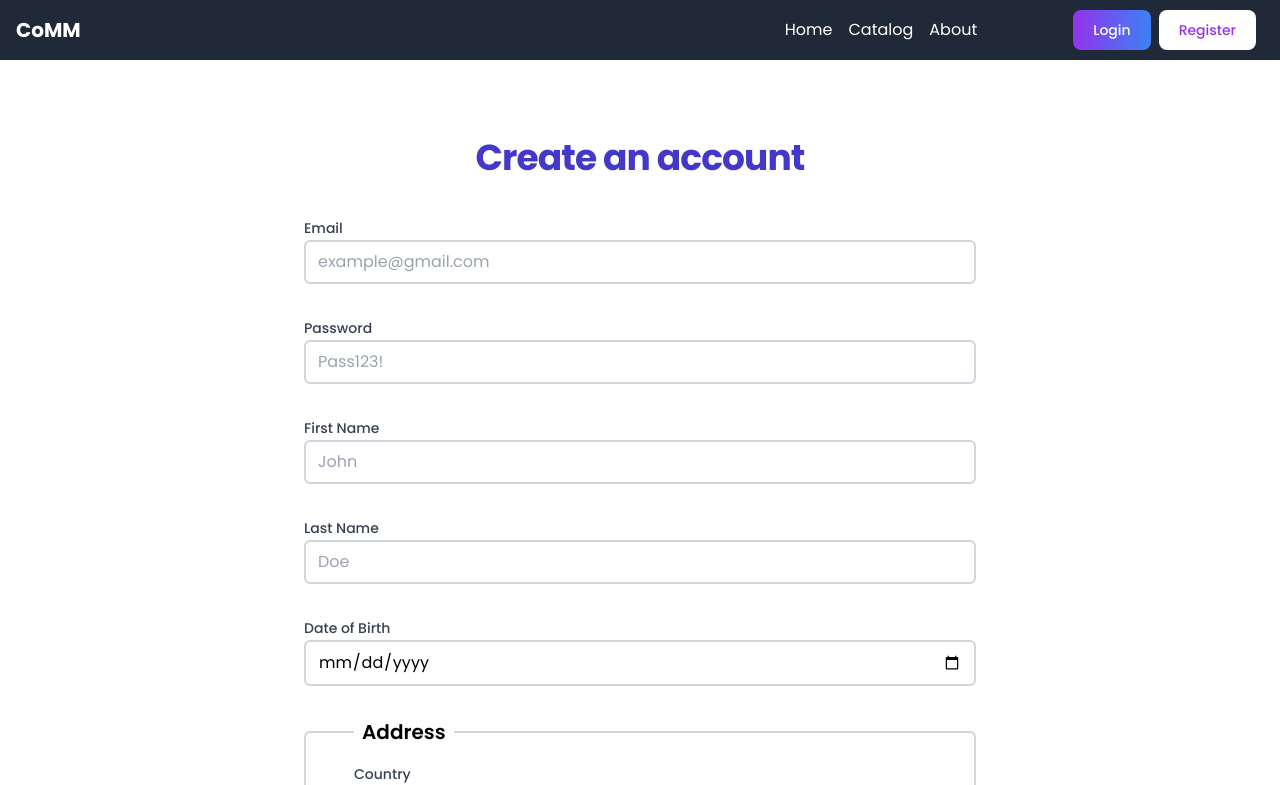
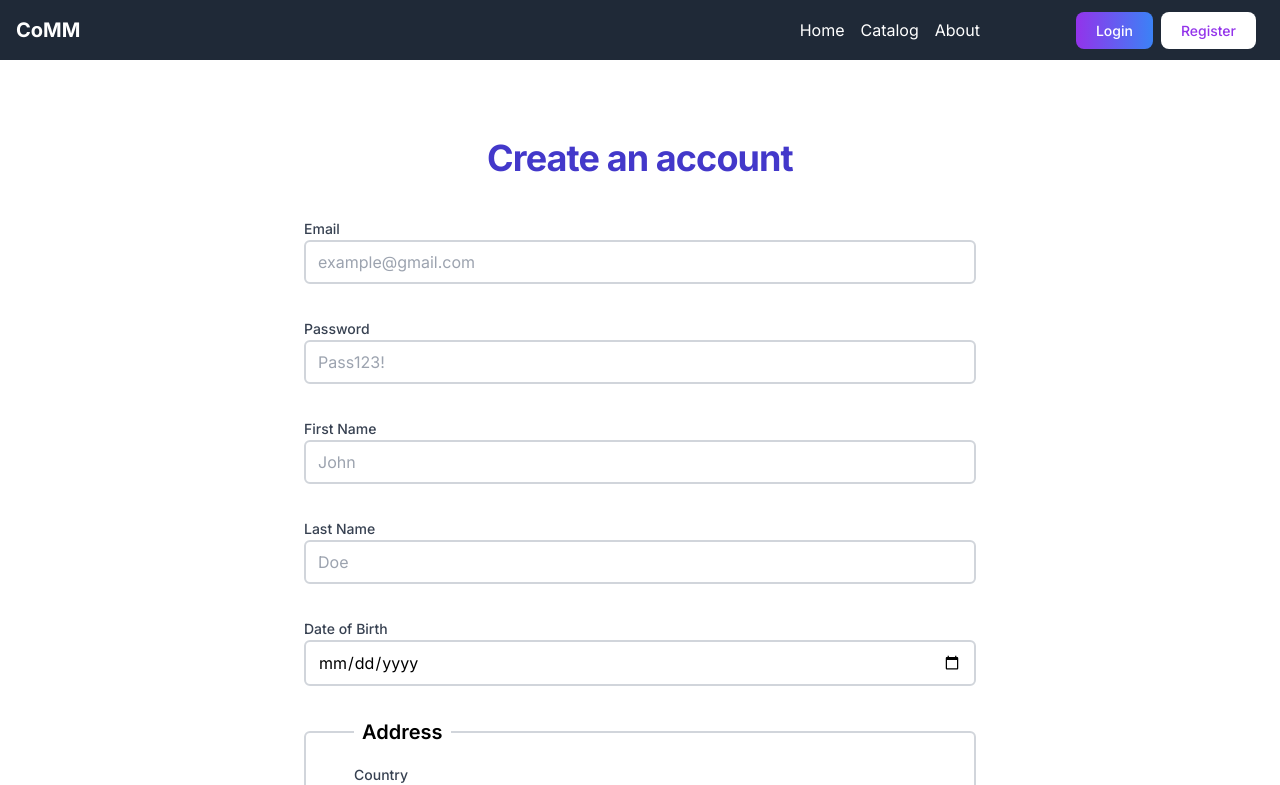
Before and after one commit to annatvali/ecommerce-app, a Next.js app: page /registration in a window 1280 px wide. Shown: the top 785 px of the page. Built offline with nearby package versions, Linux system fonts and the light colour scheme; what @commercetools/sdk-client-v2 would draw is missing.

Commit message:
refactor: remove poppins font from the project

```diff
--- a/app/layout.tsx
+++ b/app/layout.tsx
@@ -1,5 +1,5 @@
 import type { Metadata } from 'next';
-import { Inter, Poppins } from 'next/font/google';
+import { Inter } from 'next/font/google';
 import './globals.css';
 import Header from './ui/Header';
 import Footer from './ui/Footer';
@@ -9,10 +9,7 @@ const inter = Inter({
   weight: ['400', '500', '600', '700', '800', '900'],
   subsets: ['latin'],
 });
-export const poppins = Poppins({
-  weight: ['400', '500', '600', '700', '800', '900'],
-  subsets: ['latin'],
-});
+
 export const metadata: Metadata = {
   title: 'Create Next App',
   description: 'Generated by create next app',
@@ -25,7 +22,7 @@ export default function RootLayout({
 }>) {
   return (
     <html lang="en">
-      <body className={`${inter.className} ${poppins.className}`}>
+      <body className={`${inter.className} antialiased`}>
         <AuthProvider>
           <Header />
           <main>{children}</main>
--- a/app/registration/page.tsx
+++ b/app/registration/page.tsx
@@ -1,15 +1,12 @@
 import React from 'react';
 import Link from 'next/link';
 import Form from '@/app/registration/registration';
-import { poppins } from '../layout';
 
 const Registration = () => {
   return (
     <div className="max-w-xs sm:max-w-sm md:max-w-md lg:max-w-lg xl:max-w-2xl mx-auto">
       <div>
-        <h1
-          className={`${poppins.className} mt-20 mb-10 text-center text-4xl font-bold leading-9 tracking-tight text-primary`}
-        >
+        <h1 className="mt-20 mb-10 text-center text-4xl font-bold leading-9 tracking-tight text-primary">
           Create an account
         </h1>
         <Form />
```
